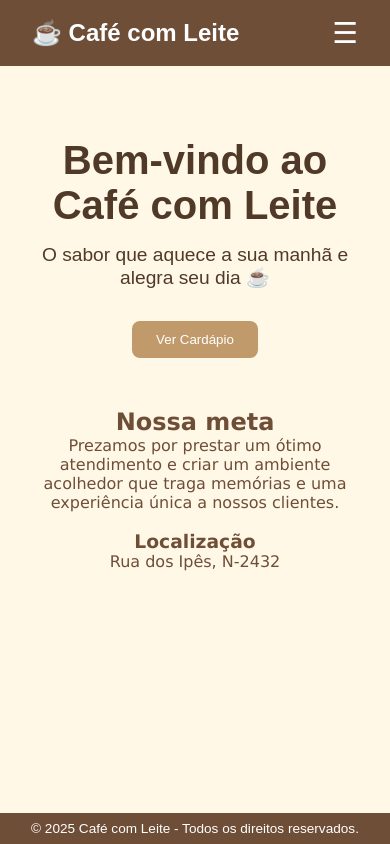
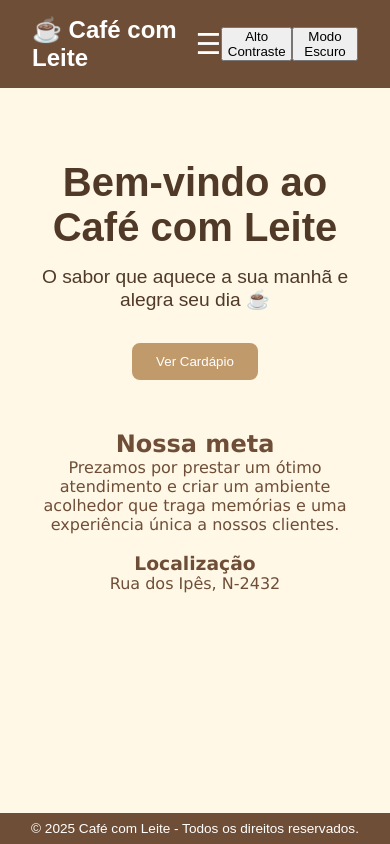
Before and after one commit to Gio-Vitoria1802/Experiencia-Pratica-III---Giovana-Vitoria-Rodrigues, a plain HTML site: page index.html in a window 390 px wide. Drawn offline with Linux system fonts and the light colour scheme.

Commit message:
index.html

```diff
--- a/index.html
+++ b/index.html
@@ -11,6 +11,10 @@
     <nav class="navbar">
       <div class="logo">☕ Café com Leite</div>
       <button class="hamburger" id="hamburger">☰</button>
+      <button id="alto-contraste">Alto Contraste</button>
+      <button id="dark-mode">Modo Escuro</button>
+
+
       <ul class="menu" id="menu">
         <li><a href="#inicio">Início</a></li>
         <li><a href="#cardapio">Cardápio</a></li>
@@ -78,6 +82,14 @@
     const conteudo = document.getElementById("conteudo");
     const menu = document.getElementById("menu");
     const hamburger = document.getElementById("hamburger");
+    document.getElementById("alto-contraste").onclick = () => {
+    document.body.classList.toggle("contraste");
+     };
+    document.getElementById("dark-mode").onclick = () => {
+    document.body.classList.toggle("dark");
+     };
+
+
 
     // Alternar menu mobile
     hamburger.addEventListener("click", () => menu.classList.toggle("active"));
```
